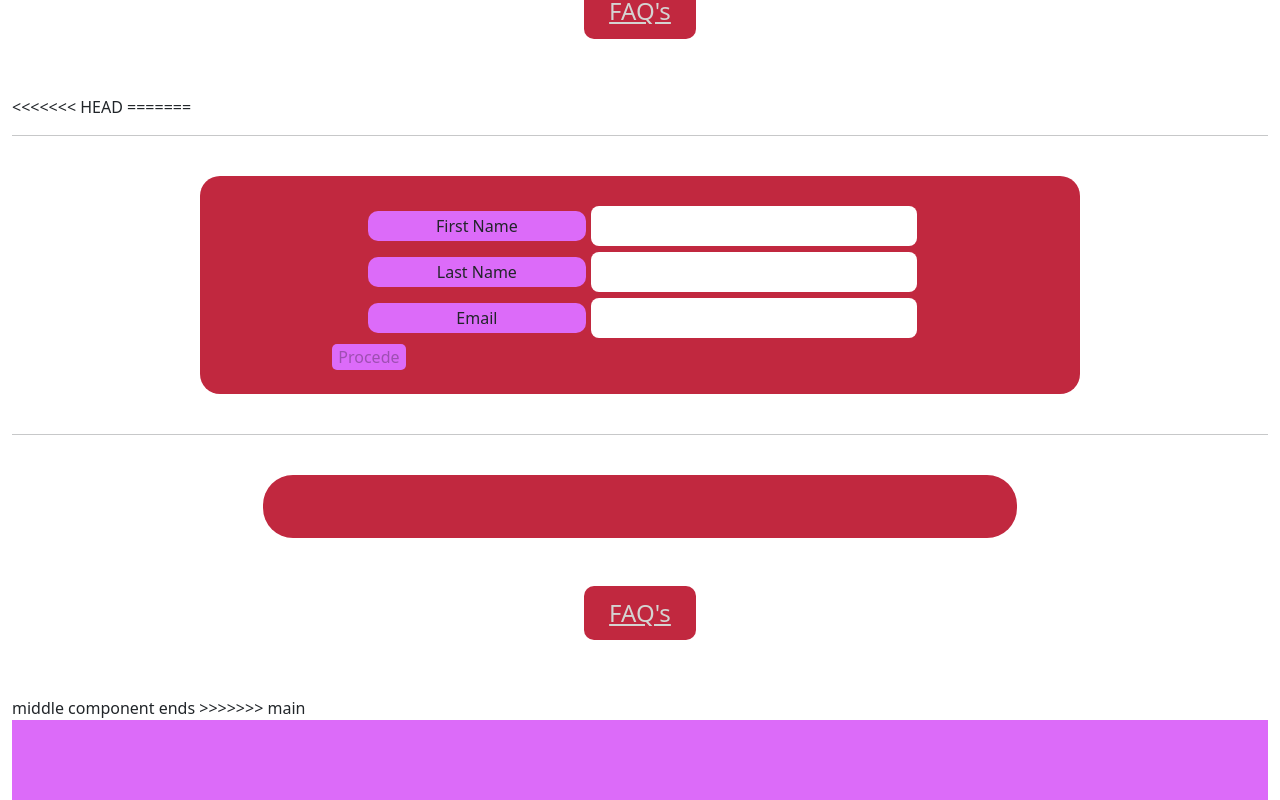
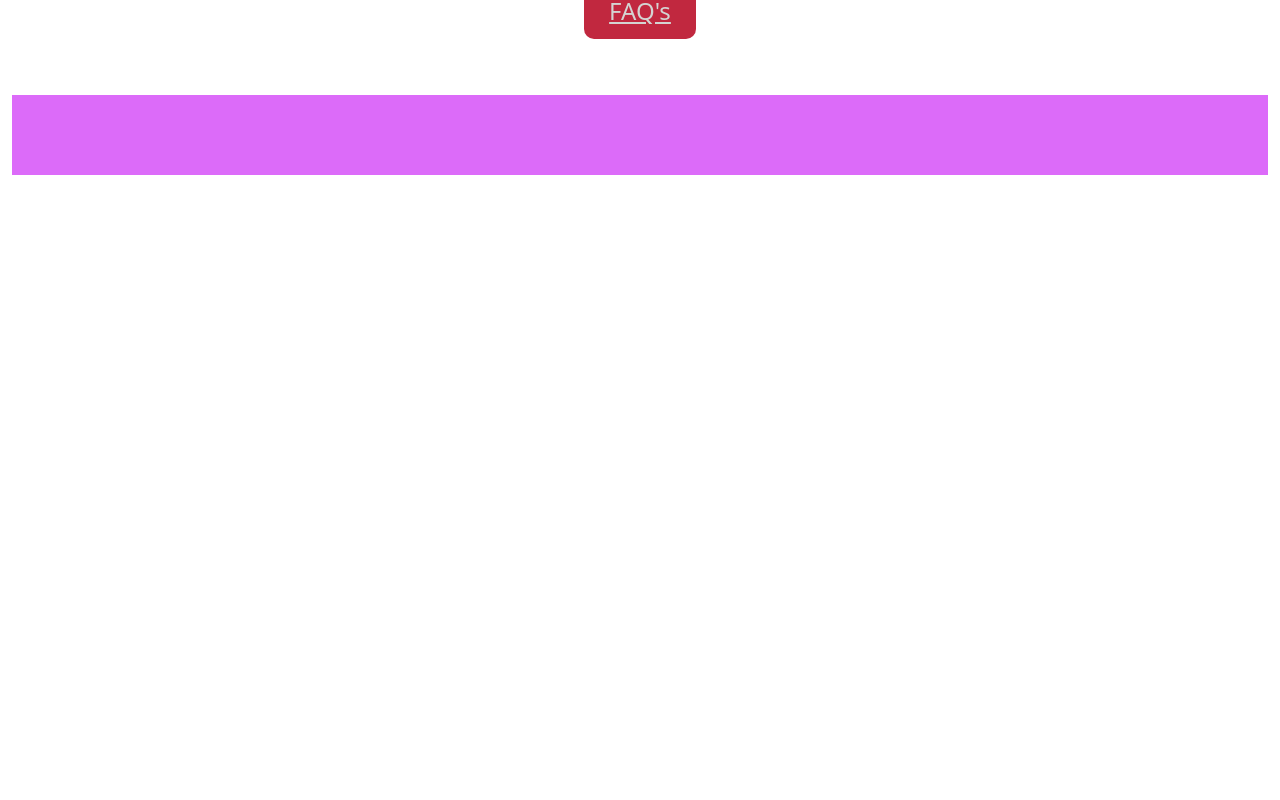
Before and after one commit to iammarco8/MDSeniorCareLLC-Frontend, an Angular app: page / in a window 1280 px wide. Shown: the part 1528-2328 px from the top of the page. After the commit the page ends 1703 px from the top, so only its background shows below. Built offline with nearby package versions, Linux system fonts and the light colour scheme.

Commit message:
just cleared the 'middle-component' issue

```diff
--- a/src/app/partials/middle/middle.component.html
+++ b/src/app/partials/middle/middle.component.html
@@ -165,102 +165,3 @@
 
     <!-- middle component ends -->
 </div>
-<<<<<<< HEAD
-=======
-
-<br>
-<hr>
-<br>
-<div class="customerApplication">
-    <form id="customerApplicationForm" (ngSubmit)="createCustomer(customerApplicationForm)" #customerApplicationForm="ngForm" id="signUpForm">
-        <div></div>
-        <br>
-        <div class="inputData">
-            <label for="f_nm">First Name</label>
-            <input type="text" id="f_nm" name="f_nm" ngModel required>
-            <br>
-        </div>
-
-        <div class="inputData">
-            <label for="l_nm">Last Name</label>
-            <input type="text" id="l_nm" name="l_nm" ngModel required>
-            <br>
-        </div>
-
-        <div class="inputData">
-            <label for="email"> Email </label>
-            <input type="text" id="email" name="email" ngModel required>
-        </div>
-        <button [disabled]="customerApplicationForm.invalid" (click)="displayChange()">Procede</button>
-        <!-- <button [disabled]="customerApplicationForm.invalid">Procede</button> -->
-        <div></div>
-        <br>
-    </form>
-</div>
-
-<div class="wardApplication">
-    <form id="wardApplicationForm" (ngSubmit)="createWard(wardApplicationForm)" #wardApplicationForm="ngForm">
-        <!-- <div class="inputData" style="display: none;"> -->
-        <div class="inputData">
-            <label for="wCustomer"> Customer ID </label>
-            <!-- <input type="text" id="wCustId"  [value]="customerID1 + '' " name="wCustId" ngModel required> -->
-            <input type="text" id="wCustId" name="wCustId" [(ngModel)]="customerID1" required>
-            <!-- <input type="text" id="wCustId"  value={{customerID1}} name="wCustId" ngModel> -->
-            <br>
-        </div>
-        <!-- <div class="inputData" style="display: none;"> -->
-            <!-- <label for="wCustomer"> Customer ID </label> -->
-            <!-- <input type="text" id="wCustId"  [value]="customerID1 + '' " name="wCustId" ngModel required> -->
-            <!-- <input type="text" id="wCustId" name="wCustId" [(ngModel)]="customerID1" required> -->
-            <!-- <input type="text" id="wCustId"  value={{customerID1}} name="wCustId" ngModel> -->
-            <!-- <b.r> -->
-        <!-- </div> -->
-
-        <div class="inputData">
-            <label for="wf_nm">Ward's first Name</label>
-            <input type="text" id="wf_nm" name="wf_nm" ngModel required>
-            <br>
-        </div>
-
-        <div class="inputData">
-            <label for="wl_nm">Ward's last Name</label>
-            <input type="text" id="wl_nm" name="wl_nm" ngModel required>
-            <br>
-        </div>
-
-        <div class="inputData">
-            <label for="wloc">Wards Location</label>
-            <input type="text" id="wloc" name="wloc" ngModel required>
-            <br>
-        </div>
-
-        <div class="inputData">
-            <label for="wphn">Wards Phone Number</label>
-            <input type="text" id="wphn" name="wphn" ngModel required>
-            <br>
-        </div>
-
-        <!-- <button>Apply</button> -->
-        <!-- <button (click)="displayReturn()" [disabled]="wardApplicationForm">Apply</button> -->
-        <button (click)="displayReturn()"  [disabled]="wardApplicationForm.invalid">Apply</button>
-        <br>
-    </form>
-</div>
-
-<br>
-<hr>
-<br>
-<div class="map">
-    <!-- <iframe src="https://www.google.com/maps/embed?pb=!1m18!1m12!1m3!1d3023.8759960332472!2d-74.24953362513477!3d40.72074623708188!2m3!1f0!2f0!3f0!3m2!1i1024!2i768!4f13.1!3m3!1m2!1s0x89c3ace67e8940e5%3A0xec6788966112d705!2s945%20Chancellor%20Ave%2C%20Irvington%2C%20NJ%2007111%2C%20USA!5e0!3m2!1sen!2sjm!4v1735622384689!5m2!1sen!2sjm" width="600" height="450" style="border:0;" allowfullscreen="" loading="lazy" referrerpolicy="no-referrer-when-downgrade">
-    </iframe> -->
-</div>
-<br>
-<br>
-<h2>
-    <a href="">FAQ's</a>
-</h2>
-<br>
-<br>
-
-middle component ends
->>>>>>> main
```
